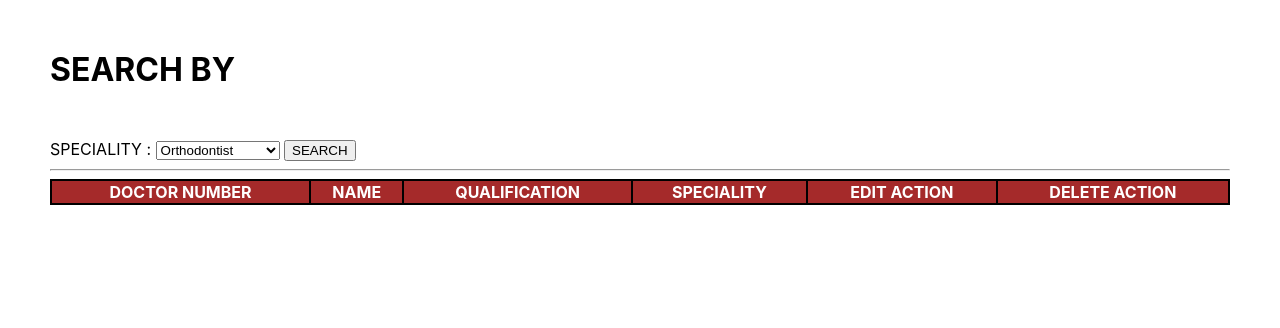
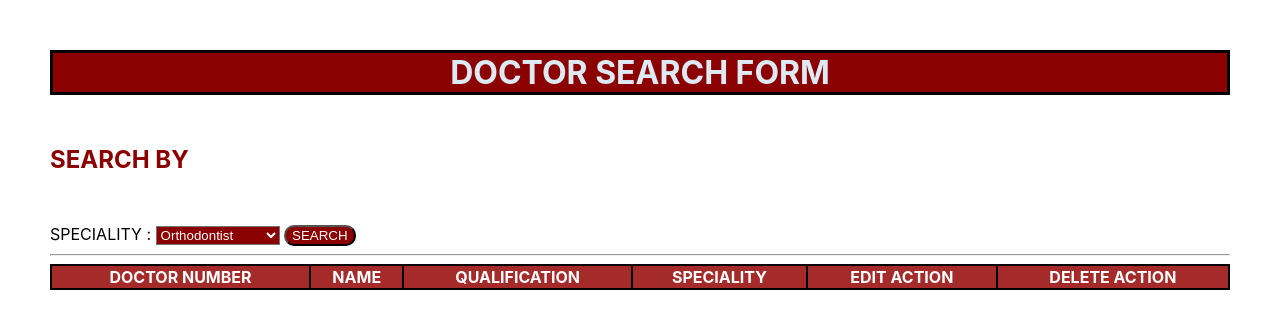
Before and after one commit to jayant3787/collaberaCapstone_Jayant, a React (Create React App) app in the folder clinic_management_app/: page /doctors/search in a window 1280 px wide. Shown: the top 328 px of the page. Built offline with nearby package versions, Linux system fonts and the light colour scheme.

Commit message:
delete use case is done

```diff
--- a/clinic_management_app/src/components/SearchDoctor.js
+++ b/clinic_management_app/src/components/SearchDoctor.js
@@ -18,9 +18,32 @@ const SearchDoctor = (props) => {
         props.searchDoctor(localState.speciality);
     }
 
+
+    const [localState1, setLocalState1] = useState({ doctorToRemove: "" });
+
+    const handleChange1 = (e) => {
+        e.preventDefault();
+        setLocalState1({ ...localState1, doctorToRemove: e.target.value });
+
+    };
+
+
+    const removeDoctor = () => {
+        // store.dispatch({ type: "REMOVE_NAME", playerName: localState.playerToRemove });
+        // console.log("latest store data is :");
+        // console.log(store.getState());
+        props.removeDoctor(localState1.doctorToRemove)
+
+    }
+
+
+
     return (
         <div>
-            <h1 style={{ margin: "50px" }}><b>SEARCH BY</b></h1>
+        {/* <hr style={{border:"2px solid brown"}}/> */}
+            <h1>DOCTOR SEARCH FORM</h1>
+            {/* <hr style={{border:"2px solid brown"}}/> */}
+            <h2 style={{ margin: "50px" }}><b>SEARCH BY</b></h2>
             <form style={{ margin: "50px" }}>
                 <label>SPECIALITY : </label>
                 <select name="speciality" onChange={handleChange} value={localState.value} >
@@ -45,7 +68,7 @@ const SearchDoctor = (props) => {
                         <th>DELETE ACTION</th>
                     </tr>
                     {props.doctorData.searchResults ? props.doctorData.searchResults.map((item, key) => <tr><td> {item.doctorNumber}</td><td> {item.name}</td><td> {item.qualification}
-                    </td><td>{item.speciality} </td><td><button>EDIT</button></td><td><button onClick="/doctors/delete/Jayant Sahu">DELETE</button></td></tr>) : ""}
+                    </td><td>{item.speciality} </td><td><button>EDIT</button></td><td><button onClick={(e) => removeDoctor(item.doctorToRemove)} >DELETE</button></td></tr>) : ""}
 
                 </table>
 
--- a/clinic_management_app/src/components/SearchDoctorContainer.js
+++ b/clinic_management_app/src/components/SearchDoctorContainer.js
@@ -10,7 +10,8 @@ const mapStateToProps = (store) => {
 
 const mapDispatchToProps = (dispatch) => {
     return {
-        searchDoctor: (specialityVal) => dispatch({ type: "SEARCH_DOCTORS_WITH_SPECIALITY", speciality: specialityVal })
+        searchDoctor: (specialityVal) => dispatch({ type: "SEARCH_DOCTORS_WITH_SPECIALITY", speciality: specialityVal }),
+        removeDoctor: (drNumber) => dispatch({type:"REMOVE_DOCTOR", doctorNumber: drNumber }),
 
     }
 }
--- a/clinic_management_app/src/reducers/searchDoctorReducer.js
+++ b/clinic_management_app/src/reducers/searchDoctorReducer.js
@@ -9,6 +9,13 @@ const searchDoctorReducer = (state = {}, action) => {
             console.log(newState);
             return newState;
 
+            case "REMOVE_DOCTOR":
+            let dNumber = action.doctorNumber;
+            let [...newState2] = state;
+            newState2 = newState2.filter(item => item.name !== dNumber);
+            return newState2;
+
+
 
         default:
             return state;
--- a/clinic_management_app/src/styles/Table.css
+++ b/clinic_management_app/src/styles/Table.css
@@ -9,3 +9,25 @@ th{
 td{
     text-align: center;
 }
+
+h1{
+    margin: 50px;
+    text-align:center;
+    border:3px solid black;
+    background-color:darkred;
+    color: rgb(222, 234, 243);
+}
+button{
+    background-color: darkred;
+    color: #ffffff;
+    border-radius: 10px;
+    cursor: pointer;
+    width: auto;
+}
+h2{
+    color: darkred;
+}
+select{
+    background-color:darkred;
+    color:white;
+}
```
Also changed, not shown: 1 other file (tests, documents, lock files or other folders).
